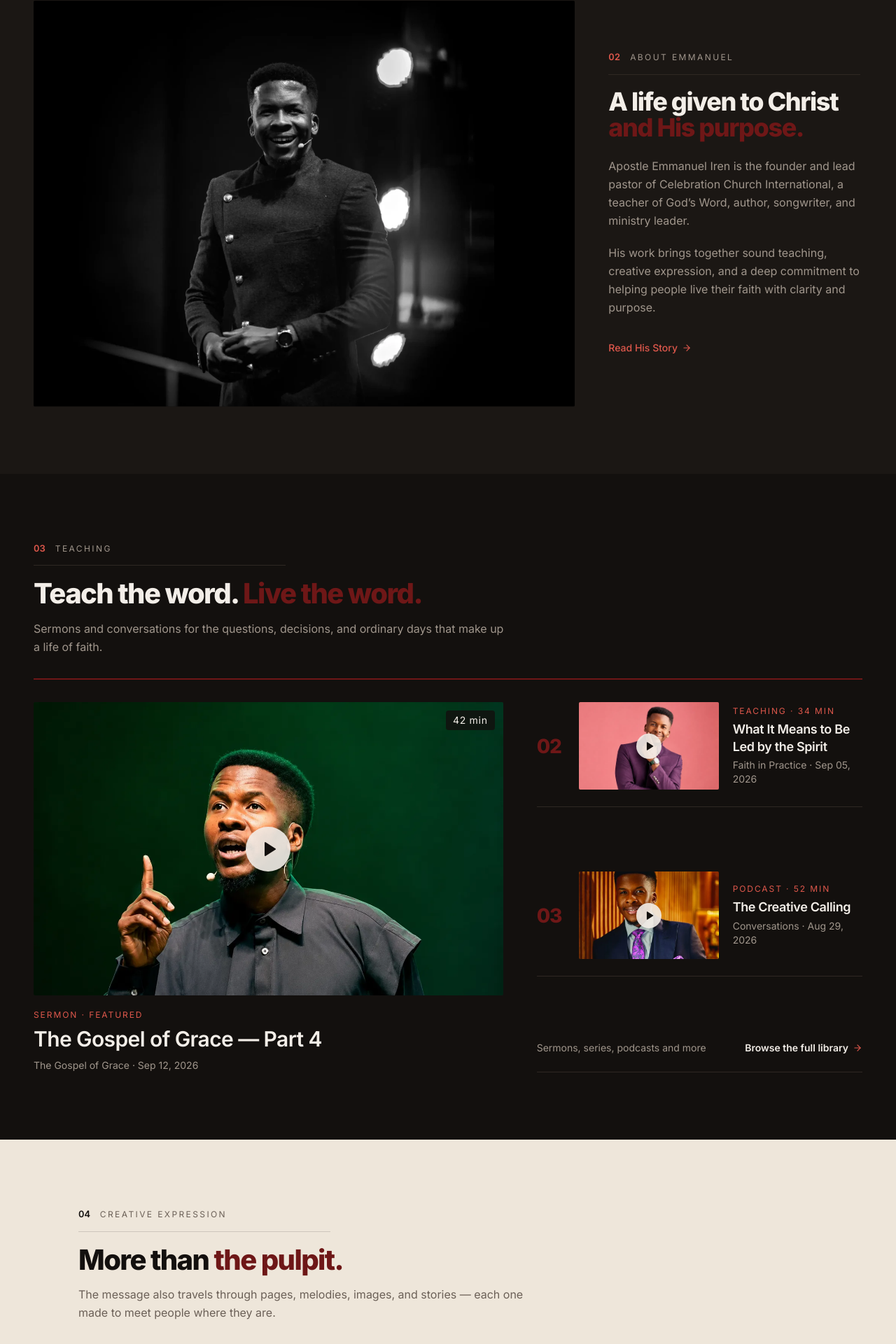
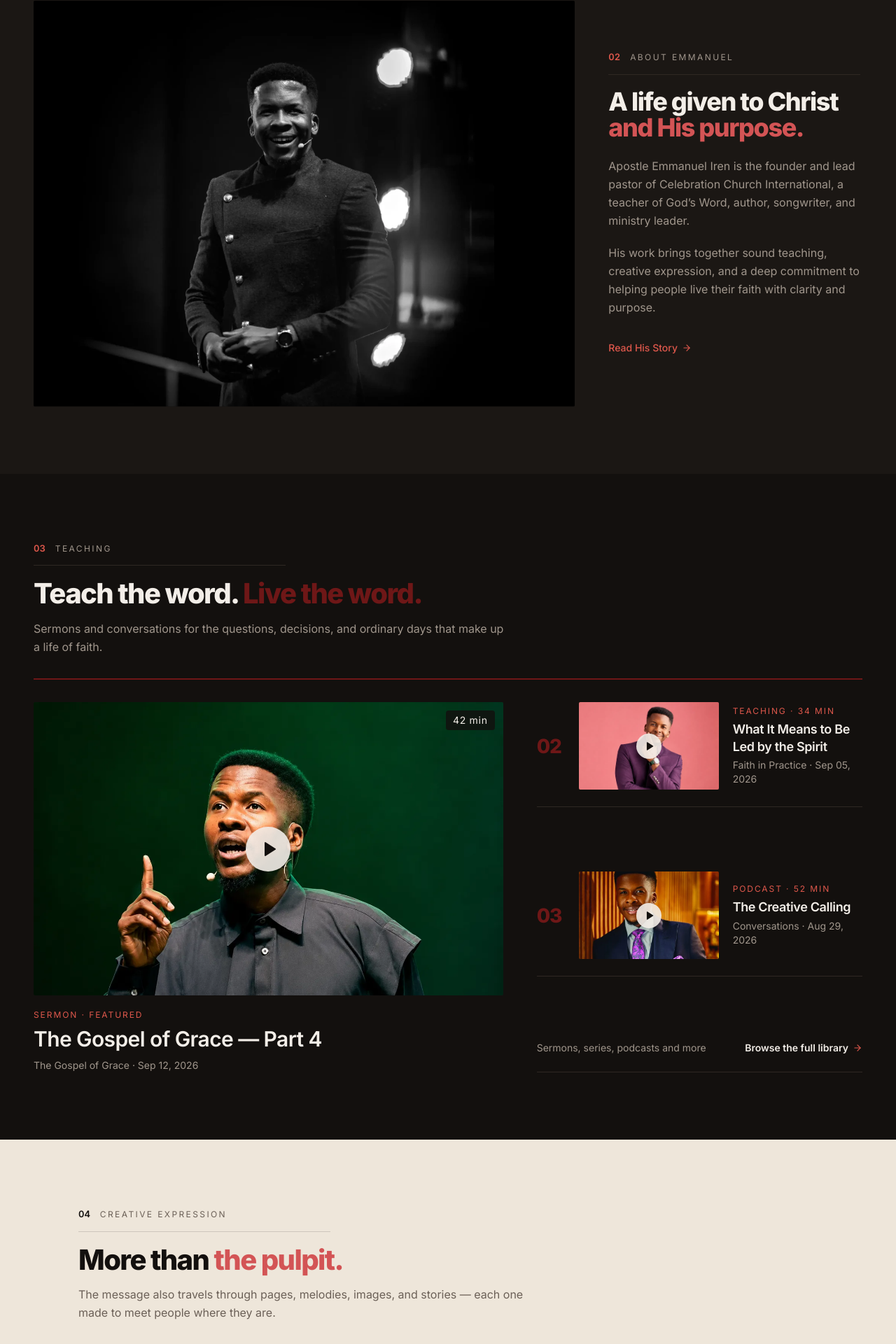
Before and after one commit to Howellsss/PasteyApEmmanuelIren, a React (Vite) app: page / in a window 1280 px wide. Shown: the part 1770-3690 px from the top of the page at 70% size. Built offline with nearby package versions, Linux system fonts and the light colour scheme.

Commit message:
Set 'the pulpit.' and 'and His purpose.' in #D35455
Adds an accentClassName override to DisplayHeading for per-heading
accent colours.

Co-Authored-By: Claude Opus 5.5 <noreply@anthropic.com>
Claude-Session: https://claude.ai/code/session_01Gh5rgmxETxAL6efDbsFccj

```diff
--- a/src/components/ui/CreativeAccordion.tsx
+++ b/src/components/ui/CreativeAccordion.tsx
@@ -94,7 +94,7 @@ export function CreativeAccordion() {
     <section className="ce-section" aria-label="Creative Expression">
       <div className="container-editorial">
         <Reveal className="mb-10">
-          <DisplayHeading number="04" eyebrow="Creative Expression" title="More than" accent="the pulpit." tone="light" />
+          <DisplayHeading number="04" eyebrow="Creative Expression" title="More than" accent="the pulpit." accentClassName="text-[#D35455]" tone="light" />
           <p className="mt-4 max-w-2xl text-base leading-relaxed text-umber text-pretty">
             The message also travels through pages, melodies, images, and stories — each one made to meet people where they are.
           </p>
--- a/src/components/ui/DisplayHeading.tsx
+++ b/src/components/ui/DisplayHeading.tsx
@@ -9,6 +9,8 @@ interface DisplayHeadingProps {
   title: ReactNode;
   /** Trailing words set in the accent, e.g. "Teachings" in "Latest Teachings". */
   accent?: string;
+  /** Overrides the accent colour class for a specific heading (default: the brand red). */
+  accentClassName?: string;
   /** dark: the default near-black sections; light: the bone chapter. */
   tone?: 'dark' | 'light';
   size?: 'lg' | 'md' | 'sm';
@@ -29,6 +31,7 @@ export function DisplayHeading({
   number,
   title,
   accent,
+  accentClassName = 'text-brand',
   tone = 'dark',
   size = 'md',
   align = 'left',
@@ -48,7 +51,7 @@ export function DisplayHeading({
         )}
       >
         {title}
-        {accent && <> <span className="text-brand">{accent}</span></>}
+        {accent && <> <span className={accentClassName}>{accent}</span></>}
       </h2>
     </div>
   );
--- a/src/pages/HomePage.tsx
+++ b/src/pages/HomePage.tsx
@@ -350,6 +350,7 @@ export function HomePage() {
                   eyebrow="About Emmanuel"
                   title="A life given to Christ"
                   accent="and His purpose."
+                  accentClassName="text-[#D35455]"
                   size="sm"
                   className="mb-6"
                 />
```
